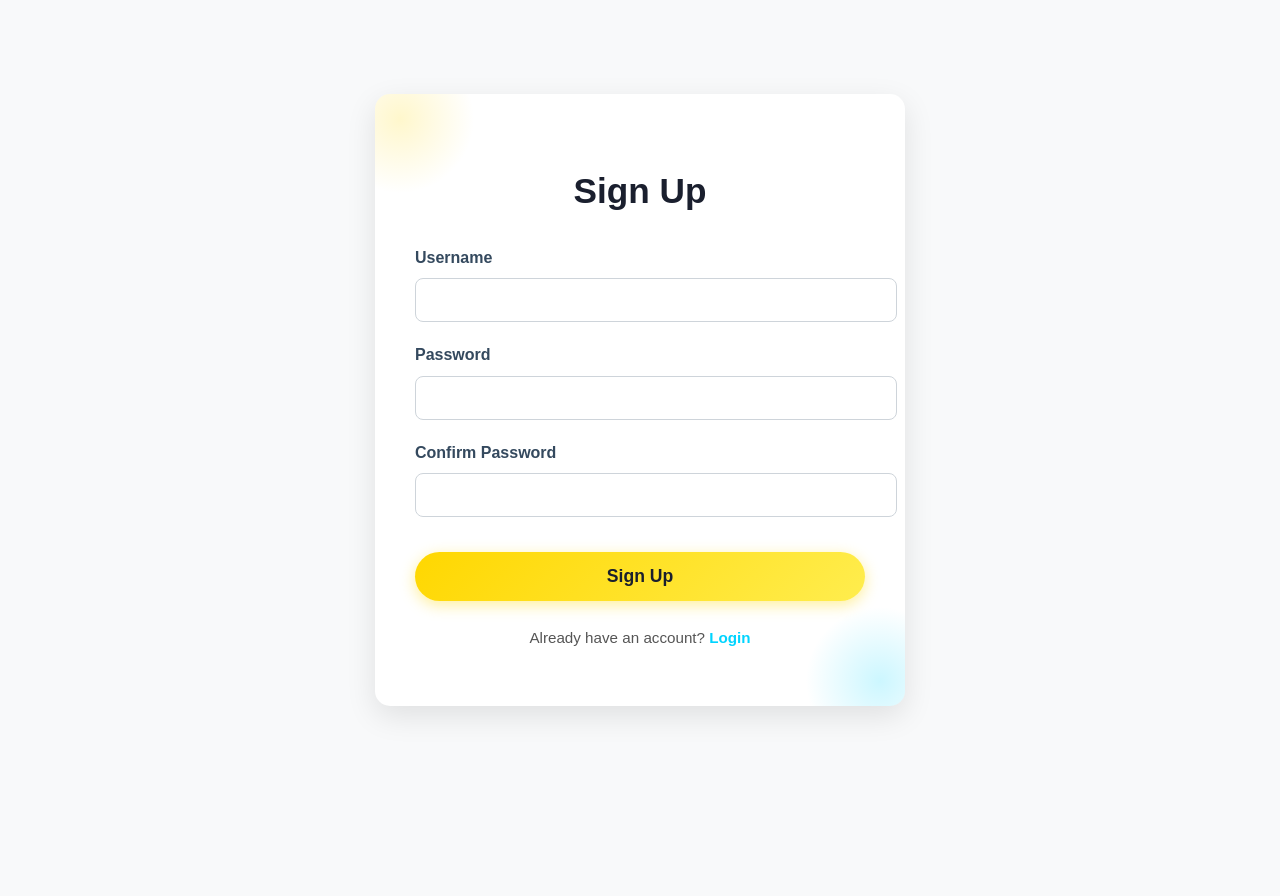
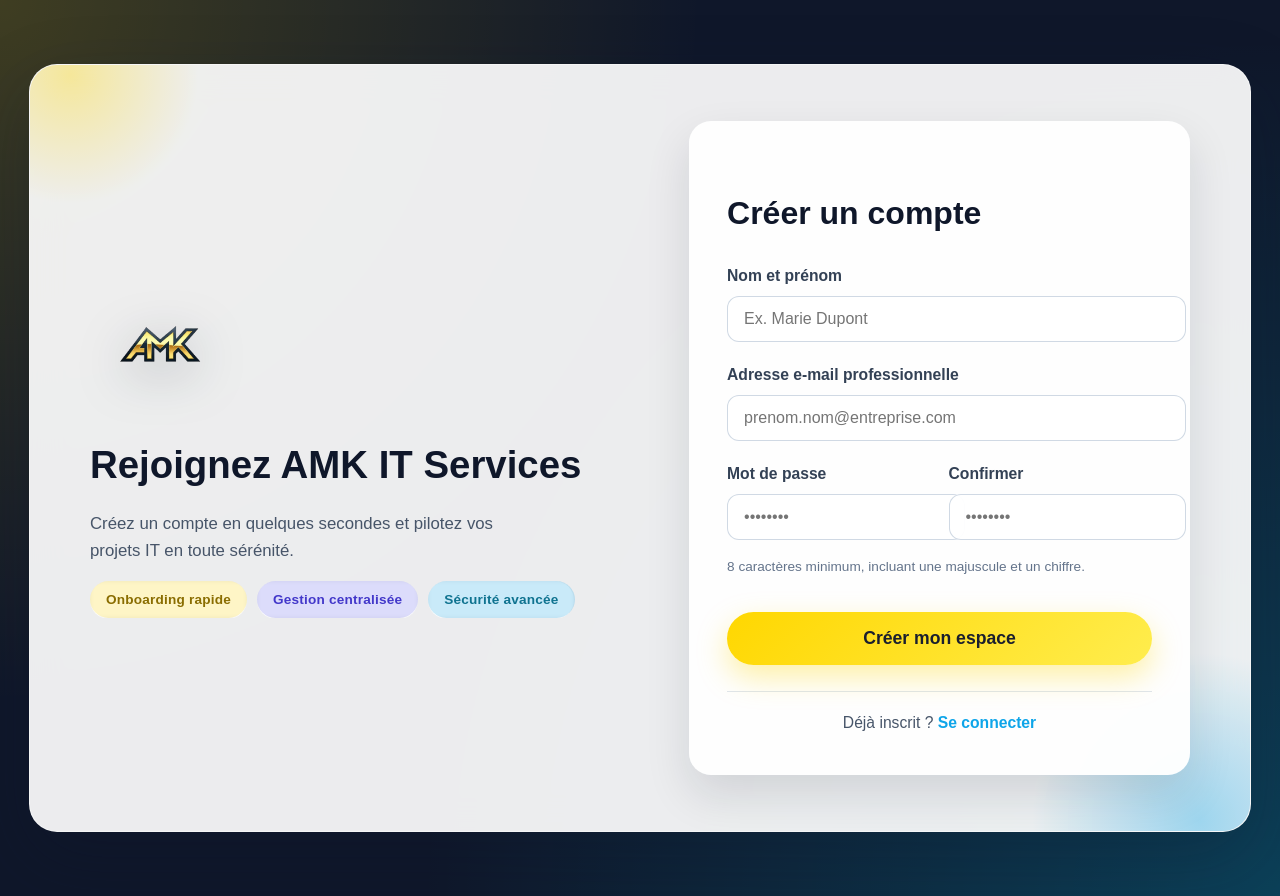
Before and after one commit to MouadDk/Collabb, a plain HTML site: page sign_up.html in a window 1280 px wide. Before the commit the page ends 800 px from the top, so only its background shows below. Drawn offline with Linux system fonts and the light colour scheme.

Commit message:
login et signup enhanced

```diff
--- a/Login_page.css
+++ b/Login_page.css
@@ -1,64 +1,143 @@
 body {
     font-family: 'Poppins', sans-serif;
-    background-color: #f8f9fa; /* Light background from Home_Page.css */
-    color: #1a1f2e; /* Dark text from Home_Page.css */
+    background: radial-gradient(circle at top left, rgba(255, 215, 0, 0.2), transparent 45%),
+                radial-gradient(circle at bottom right, rgba(0, 212, 255, 0.22), transparent 55%),
+                #0f172a;
+    color: #1a1f2e;
     line-height: 1.6;
+    margin: 0;
+    min-height: 100vh;
+}
+
+.auth-wrapper {
+    min-height: 100vh;
     display: flex;
+    align-items: center;
     justify-content: center;
-    align-items: center;
-    min-height: 100vh;
-    margin: 0;
-    padding: 20px;
-    box-sizing: border-box;
+    padding: 48px 24px;
 }
 
 .container {
-    background-color: #ffffff;
-    padding: 40px;
-    border-radius: 15px;
-    box-shadow: 0 10px 30px rgba(0, 0, 0, 0.1);
+    background: rgba(255, 255, 255, 0.92);
+    padding: 56px 60px;
+    border-radius: 28px;
+    box-shadow: 0 25px 70px rgba(15, 23, 42, 0.28);
     width: 100%;
-    max-width: 450px;
-    text-align: center;
+    max-width: 1100px;
+    display: grid;
+    grid-template-columns: 1.1fr 1fr;
+    gap: 48px;
     position: relative;
     overflow: hidden;
+    border: 1px solid rgba(255, 255, 255, 0.45);
+    backdrop-filter: blur(18px);
 }
 
-.container::before {
+.container::before,
+.container::after {
     content: '';
     position: absolute;
-    top: -50px;
-    left: -50px;
-    width: 150px;
-    height: 150px;
-    background: radial-gradient(circle, rgba(255, 215, 0, 0.2) 0%, transparent 70%); /* Gold accent */
     border-radius: 50%;
     z-index: 0;
 }
 
+.container::before {
+    top: -120px;
+    left: -90px;
+    width: 260px;
+    height: 260px;
+    background: radial-gradient(circle, rgba(255, 215, 0, 0.35) 0%, transparent 70%);
+}
+
 .container::after {
-    content: '';
-    position: absolute;
-    bottom: -50px;
-    right: -50px;
-    width: 150px;
-    height: 150px;
-    background: radial-gradient(circle, rgba(0, 212, 255, 0.2) 0%, transparent 70%); /* Blue accent */
-    border-radius: 50%;
-    z-index: 0;
+    bottom: -160px;
+    right: -120px;
+    width: 340px;
+    height: 340px;
+    background: radial-gradient(circle, rgba(14, 165, 233, 0.35) 0%, transparent 70%);
+}
+
+.auth-brand {
+    position: relative;
+    z-index: 1;
+    display: flex;
+    flex-direction: column;
+    justify-content: center;
+    gap: 16px;
+    color: #0f172a;
+}
+
+.auth-logo {
+    width: 140px;
+    height: auto;
+    filter: drop-shadow(0 12px 25px rgba(15, 23, 42, 0.25));
+}
+
+.auth-brand h1 {
+    font-size: 2.4rem;
+    font-weight: 700;
+    margin: 0;
+}
+
+.auth-brand p {
+    font-size: 1.05rem;
+    color: #475569;
+    margin: 0;
+    max-width: 420px;
+}
+
+.auth-highlights {
+    display: flex;
+    flex-wrap: wrap;
+    gap: 10px;
+}
+
+.badge {
+    display: inline-flex;
+    align-items: center;
+    gap: 8px;
+    padding: 8px 16px;
+    border-radius: 999px;
+    font-size: 0.85rem;
+    font-weight: 600;
+    letter-spacing: 0.2px;
+    backdrop-filter: blur(2px);
+}
+
+.badge:nth-child(1) {
+    background: rgba(255, 215, 0, 0.22);
+    color: #8a6d00;
+}
+
+.badge:nth-child(2) {
+    background: rgba(99, 102, 241, 0.22);
+    color: #4338ca;
+}
+
+.badge:nth-child(3) {
+    background: rgba(14, 165, 233, 0.22);
+    color: #0f7390;
 }
 
 .form-container {
     position: relative;
     z-index: 1;
-    transition: opacity 0.5s ease-in-out;
+    background: rgba(255, 255, 255, 0.96);
+    padding: 40px 38px;
+    border-radius: 22px;
+    box-shadow: 0 20px 45px rgba(15, 23, 42, 0.12);
+    transition: transform 0.4s ease, box-shadow 0.4s ease;
 }
 
+.form-container:hover {
+    transform: translateY(-4px);
+    box-shadow: 0 28px 60px rgba(15, 23, 42, 0.16);
+}
 
-h2 {
-    color: #1a1f2e; /* Dark text from Home_Page.css */
-    margin-bottom: 25px;
-    font-size: 2.2rem;
+.form-container h2 {
+    color: #0f172a;
+    margin-bottom: 24px;
+    font-size: 2rem;
     font-weight: 700;
 }
 
@@ -67,66 +146,167 @@
     text-align: left;
 }
 
+.input-group.split {
+    display: grid;
+    grid-template-columns: repeat(2, minmax(0, 1fr));
+    gap: 18px;
+}
+
+.input-group.split > div {
+    display: flex;
+    flex-direction: column;
+}
+
 label {
     display: block;
     margin-bottom: 8px;
-    color: #34495e; /* Slightly lighter dark for labels */
+    color: #334155;
     font-weight: 600;
-    font-size: 1rem;
+    font-size: 0.98rem;
 }
 
 input[type="text"],
-input[type="password"] {
+input[type="password"],
+input[type="email"] {
     width: 100%;
-    padding: 12px 15px;
-    border: 1px solid #ced4da;
-    border-radius: 8px;
+    padding: 13px 16px;
+    border: 1px solid rgba(203, 213, 225, 0.9);
+    border-radius: 12px;
     font-size: 1rem;
-    transition: border-color 0.3s ease, box-shadow 0.3s ease;
+    transition: border-color 0.3s ease, box-shadow 0.3s ease, transform 0.3s ease;
+    background-color: rgba(255, 255, 255, 0.95);
 }
 
 input[type="text"]:focus,
-input[type="password"]:focus {
-    border-color: #ffd700; /* Gold accent on focus */
-    box-shadow: 0 0 0 3px rgba(255, 215, 0, 0.2);
+input[type="password"]:focus,
+input[type="email"]:focus {
+    border-color: #ffd700;
+    box-shadow: 0 0 0 4px rgba(255, 215, 0, 0.25);
     outline: none;
+    transform: translateY(-1px);
+}
+
+.input-helper {
+    display: inline-block;
+    margin-top: 8px;
+    font-size: 0.9rem;
+    font-weight: 500;
+    color: #0f62fe;
+    text-decoration: none;
+    transition: color 0.3s ease;
+}
+
+.input-helper:hover {
+    color: #0043ce;
 }
 
 button[type="submit"] {
-    background: linear-gradient(135deg, #ffd700, #ffed4e); /* Primary button gradient from Home_Page.css */
+    background: linear-gradient(135deg, #ffd700, #ffed4e);
     color: #1a1f2e;
-    padding: 14px 30px;
+    padding: 16px 32px;
     border: none;
-    border-radius: 50px;
+    border-radius: 999px;
     font-size: 1.1rem;
     font-weight: 600;
     cursor: pointer;
-    transition: all 0.4s cubic-bezier(0.4, 0, 0.2, 1);
-    box-shadow: 0 4px 15px rgba(255, 215, 0, 0.4);
+    transition: all 0.35s cubic-bezier(0.4, 0, 0.2, 1);
+    box-shadow: 0 12px 30px rgba(255, 215, 0, 0.35);
     width: 100%;
-    margin-top: 15px;
+    margin-top: 16px;
 }
 
 button[type="submit"]:hover {
-    background: linear-gradient(135deg, #e6c200, #ffed4e);
+    background: linear-gradient(135deg, #f4c10b, #ffe866);
     transform: translateY(-3px);
-    box-shadow: 0 8px 25px rgba(255, 215, 0, 0.5);
+    box-shadow: 0 18px 40px rgba(255, 215, 0, 0.45);
 }
 
-p {
-    margin-top: 25px;
-    color: #555;
-    font-size: 0.95rem;
+.password-hint {
+    font-size: 0.85rem;
+    color: #64748b;
+    margin-top: -4px;
+    margin-bottom: 18px;
 }
 
-p a {
-    color: #00d4ff; /* Blue accent from Home_Page.css */
+.form-footer {
+    margin-top: 26px;
+    padding-top: 18px;
+    border-top: 1px solid rgba(203, 213, 225, 0.6);
+    text-align: center;
+}
+
+.form-footer p {
+    margin: 0;
+    color: #475569;
+    font-size: 0.98rem;
+}
+
+.form-footer p a {
+    color: #0ea5e9;
     text-decoration: none;
     font-weight: 600;
     transition: color 0.3s ease;
 }
 
-p a:hover {
-    color: #00a8cc; /* Darker blue on hover */
-    text-decoration: underline;
+.form-footer p a:hover {
+    color: #0284c7;
 }
+
+/* ===== RESPONSIVE ===== */
+@media (max-width: 992px) {
+    .container {
+        grid-template-columns: 1fr;
+        padding: 48px 40px;
+        gap: 44px;
+        max-width: 760px;
+    }
+
+    .auth-brand {
+        text-align: center;
+        align-items: center;
+    }
+
+    .auth-brand p {
+        max-width: none;
+    }
+}
+
+@media (max-width: 768px) {
+    .auth-wrapper {
+        padding: 32px 16px;
+    }
+
+    .container {
+        padding: 36px 26px;
+        border-radius: 24px;
+    }
+
+    .form-container {
+        padding: 32px 26px;
+    }
+
+    .input-group.split {
+        grid-template-columns: 1fr;
+        gap: 16px;
+    }
+}
+
+@media (max-width: 540px) {
+    .container {
+        padding: 30px 22px;
+        border-radius: 20px;
+    }
+
+    .auth-brand h1 {
+        font-size: 2rem;
+    }
+
+    .form-container h2 {
+        font-size: 1.7rem;
+    }
+
+    button[type="submit"] {
+        font-size: 1rem;
+        padding: 14px 24px;
+    }
+}
--- a/sign_up.html
+++ b/sign_up.html
@@ -7,25 +7,47 @@
     <link rel="stylesheet" href="Login_page.css"> <!-- Reusing the same CSS for now -->
 </head>
 <body>
+    <div class="auth-wrapper">
         <div class="container">
+            <div class="auth-brand">
+                <img src="images/logo.png" alt="AMK IT Services" class="auth-logo">
+                <h1>Rejoignez AMK IT Services</h1>
+                <p>Créez un compte en quelques secondes et pilotez vos projets IT en toute sérénité.</p>
+                <div class="auth-highlights">
+                    <span class="badge">Onboarding rapide</span>
+                    <span class="badge">Gestion centralisée</span>
+                    <span class="badge">Sécurité avancée</span>
+                </div>
+            </div>
+
             <div class="form-container" id="signup-form-container">
-            <h2>Sign Up</h2>
+                <h2>Créer un compte</h2>
                 <form id="signup-form">
                     <div class="input-group">
-                    <label for="signup-username">Username</label>
-                    <input type="text" id="signup-username" required>
+                        <label for="signup-username">Nom et prénom</label>
+                        <input type="text" id="signup-username" placeholder="Ex. Marie Dupont" required>
                     </div>
                     <div class="input-group">
-                    <label for="signup-password">Password</label>
-                    <input type="password" id="signup-password" required>
+                        <label for="signup-email">Adresse e-mail professionnelle</label>
+                        <input type="email" id="signup-email" placeholder="prenom.nom@entreprise.com" required>
                     </div>
-                <div class="input-group">
-                    <label for="signup-confirm-password">Confirm Password</label>
-                    <input type="password" id="signup-confirm-password" required>
+                    <div class="input-group split">
+                        <div>
+                            <label for="signup-password">Mot de passe</label>
+                            <input type="password" id="signup-password" placeholder="••••••••" required>
                         </div>
-                <button type="submit">Sign Up</button>
+                        <div>
+                            <label for="signup-confirm-password">Confirmer</label>
+                            <input type="password" id="signup-confirm-password" placeholder="••••••••" required>
+                        </div>
+                    </div>
+                    <div class="password-hint">8 caractères minimum, incluant une majuscule et un chiffre.</div>
+                    <button type="submit">Créer mon espace</button>
                 </form>
-            <p>Already have an account? <a href="Login_page.html" id="show-login">Login</a></p>
+                <div class="form-footer">
+                    <p>Déjà inscrit ? <a href="Login_page.html" id="show-login">Se connecter</a></p>
+                </div>
+            </div>
         </div>
     </div>
 
```
Also changed, not shown: Login_page.html (+23 -8 lines). Lines whose indentation alone changed are shown as unchanged.
